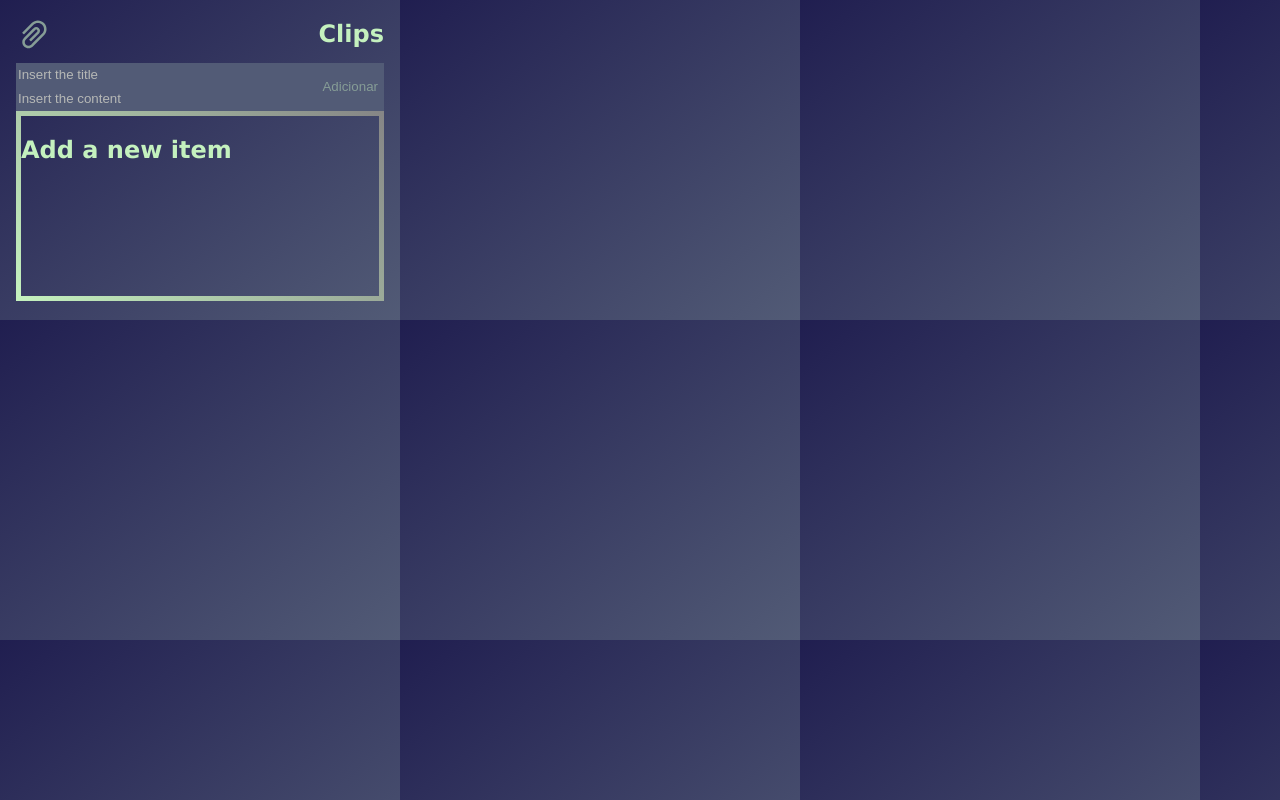
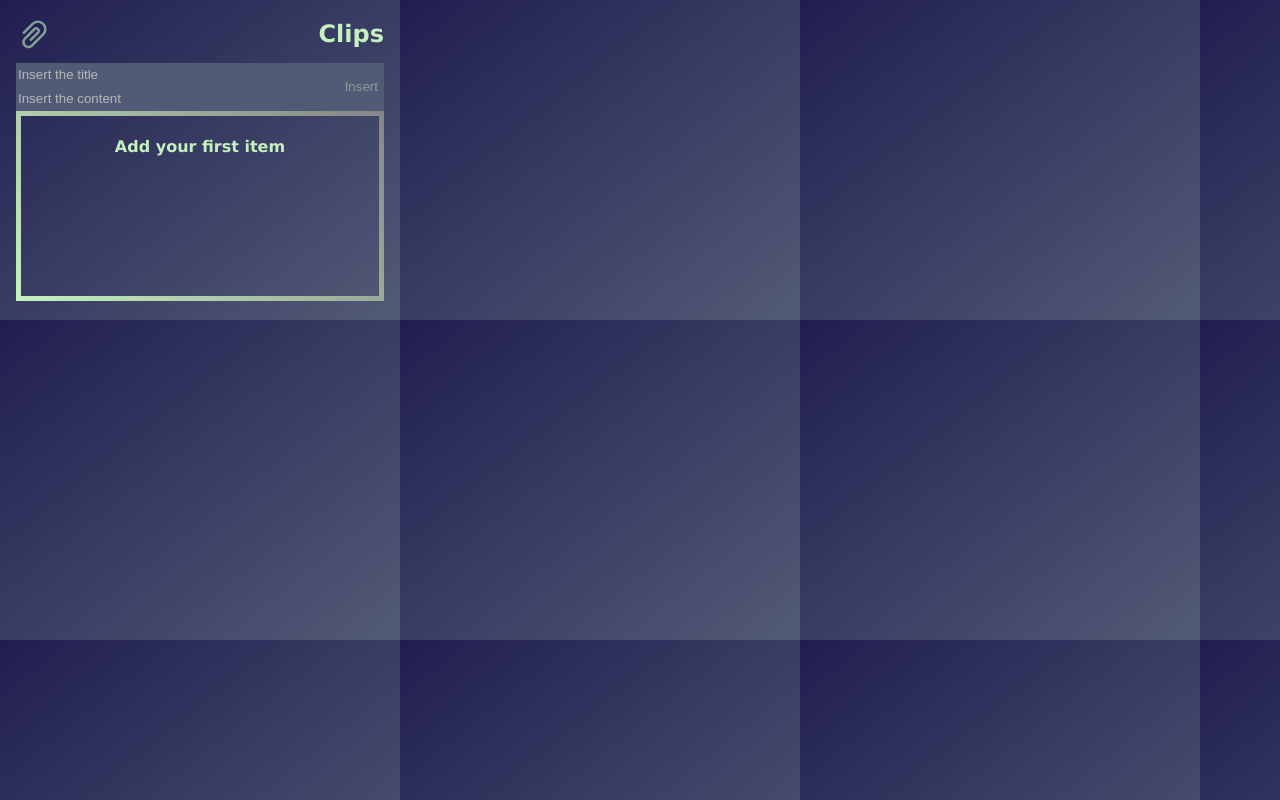
Before and after one commit to matheustkaczyk/clips-extension, a React (Create React App) app: page / in a window 1280 px wide. Built offline with nearby package versions, Linux system fonts and the light colour scheme.

Commit message:
Progredindo com css, adicionando logica para nao conseguir adicionar itens vazios

```diff
--- a/package.json
+++ b/package.json
@@ -16,7 +16,7 @@
   },
   "scripts": {
     "start": "react-scripts start",
-    "build": "react-scripts build",
+    "build": "INLINE_RUNTIME_CHUNK=false react-scripts build",
     "test": "react-scripts test",
     "eject": "react-scripts eject"
   },
--- a/public/index.html
+++ b/public/index.html
@@ -24,7 +24,7 @@
       work correctly both with client-side routing and a non-root public URL.
       Learn how to configure a non-root public URL by running `npm run build`.
     -->
-    <title>React App</title>
+    <title>Clips</title>
   </head>
   <body>
     <noscript>You need to enable JavaScript to run this app.</noscript>
--- a/src/App.css
+++ b/src/App.css
@@ -24,10 +24,6 @@
   color: #C4F1BE;
 }
 
-.card::mouseover {
-  background-color: #F5F5F5;
-}
-
 .card {
   height: 80px;
   padding: 1%;
@@ -37,6 +33,10 @@
   align-items: center;
   cursor: pointer;
   border-bottom: 1px solid grey;
+}
+
+.card:hover {
+  background-color: #788099;
 }
 
 .card button {
@@ -65,6 +65,10 @@
   color: #869D96;
 }
 
+.form input:focus {
+  outline-width: 0;
+}
+
 ::placeholder {
   color: #b6b8b6;
 }
@@ -82,3 +86,7 @@ button::placeholder {
 .form button {
   border: 0;
 }
+
+.info {
+  text-align: center;
+}
--- a/src/components/Forms.js
+++ b/src/components/Forms.js
@@ -7,7 +7,7 @@ export const Forms = ({ handleStorage }) => {
   const [content, setContent] = useState('');
 
   const handleClick = () => {
-    handleStorage(name, content);
+    if (name !== '' && content !== '') handleStorage(name, content);
   };
 
   return(
@@ -16,7 +16,7 @@ export const Forms = ({ handleStorage }) => {
         <Input placeholder={ 'Insert the title' } name={ setName } className="form-control"/>
         <Input placeholder={ 'Insert the content' } name={ setContent } className="form-control"/>
       </div>
-      <Button type={ 'button' } onClick={ handleClick } placeholder={ 'Adicionar' }/>
+      <Button type={ 'button' } onClick={ handleClick } placeholder={ 'Insert' }/>
     </form>
   )
 };
--- a/src/components/Info.js
+++ b/src/components/Info.js
@@ -2,8 +2,8 @@ import React from 'react';
 
 export const Info = () => {
   return(
-    <div>
-      <h2>Add a new item</h2>
+    <div className="info">
+      <h4>Add your first item</h4>
     </div>
   )
 };
--- a/src/index.css
+++ b/src/index.css
@@ -1,6 +1,6 @@
 body, html {
-  max-width: 400;
-  max-height: 320;
+  max-width: 400px;
+  max-height: 320px;
   margin: 0;
   padding: 0;
   -webkit-font-smoothing: antialiased;
@@ -9,9 +9,8 @@ body, html {
 
 html {
   position: relative;
-  max-width: 400px;
-  max-height: 320px;
-  height: 100%;
+  width: 400px;
+  height: 320px;
   background-image: linear-gradient(to bottom right, #201E50, #525B76);
   font-family: 'Lucida Sans', 'Lucida Sans Regular', 'Lucida Grande', 'Lucida Sans Unicode', Geneva, Verdana, sans-serif;
   color: #C4F1BE;
```
